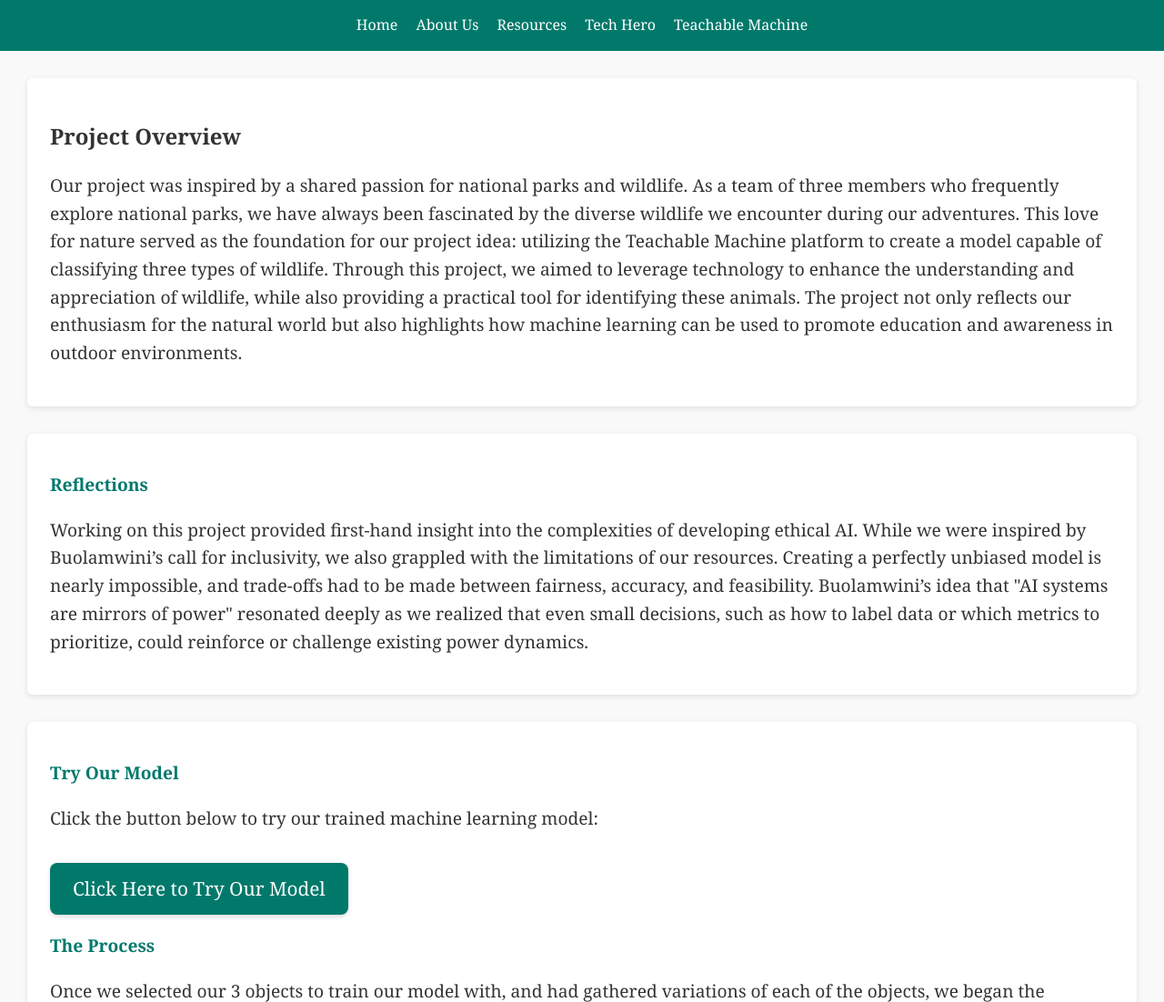
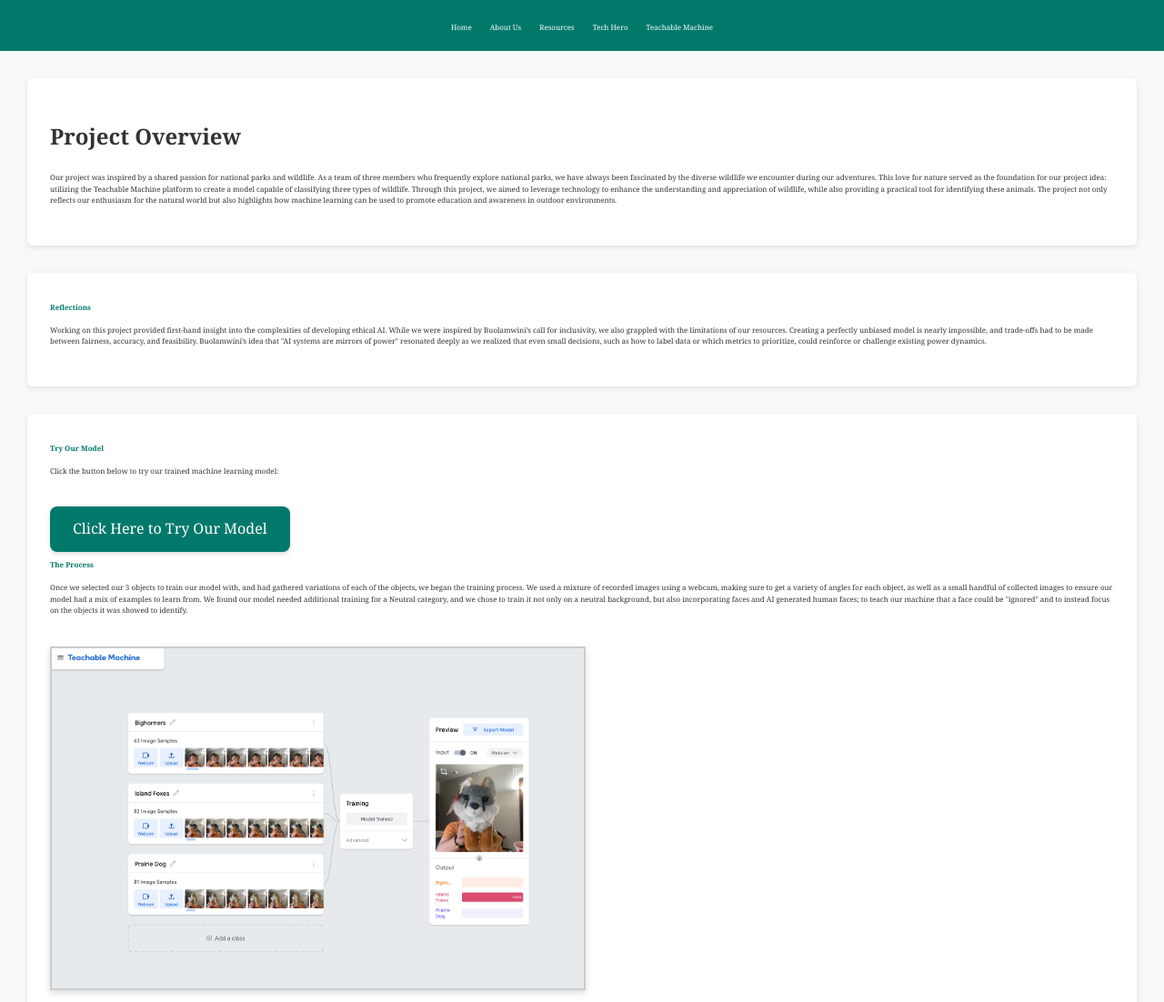
Before and after one commit to xiaoyuguo6/LIS500_Project2, a plain HTML site: page teachable_machine.html in a window 1280 px wide. Shown: the top 1102 px of the page at 91% size. Drawn offline with Linux system fonts and the light colour scheme.

Commit message:
Update teachable_machine.css

```diff
--- a/teachable_machine.css
+++ b/teachable_machine.css
@@ -30,7 +30,7 @@ header nav ul li {
 header nav ul li a {
     color: white;
     text-decoration: none;
-    font-size: 1em; /* 导航字体稍微缩小 */
+    font-size: 0.5em; /* 导航字体稍微缩小 */
 }
 
 header nav ul li a:hover {
@@ -53,18 +53,18 @@ main section {
 
 main section h2, main section h3 {
     color: #00796b;
-    font-size: 1.2em; /* 标题字体稍微缩小 */
+    font-size: 0.5em; /* 标题字体稍微缩小 */
     margin-bottom: 12px;
 }
 
 main section p {
-    font-size: 1.2em; /* 段落字体稍微缩小 */
+    font-size: 0.5em; /* 段落字体稍微缩小 */
     margin-bottom: 18px;
 }
 
 /* 图片样式 */
 .model-image {
-    width: 70%; /* 图片宽度稍微减小 */
+    width: 50%; /* 图片宽度稍微减小 */
     height: auto;
     border: 2px solid #ccc; /* 边框宽度稍微减小 */
     margin: 15px 0; /* 上下间距稍微缩小 */
@@ -78,7 +78,7 @@ main section p {
     background-color: #00796b;
     color: white;
     text-decoration: none;
-    font-size: 1.3em; /* 按钮字体稍微缩小 */
+    font-size: 1em; /* 按钮字体稍微缩小 */
     border-radius: 8px;
     margin-top: 15px; /* 按钮与上方内容的间距稍微缩小 */
     box-shadow: 0 2px 5px rgba(0, 0, 0, 0.15); /* 阴影稍微柔和 */
@@ -94,6 +94,6 @@ footer {
     background-color: #00796b;
     color: white;
     padding: 15px 0; /* 页脚高度稍微缩小 */
-    font-size: 1em; /* 页脚字体稍微缩小 */
+    font-size: 0.5em; /* 页脚字体稍微缩小 */
     margin-top: 30px;
 }
```
